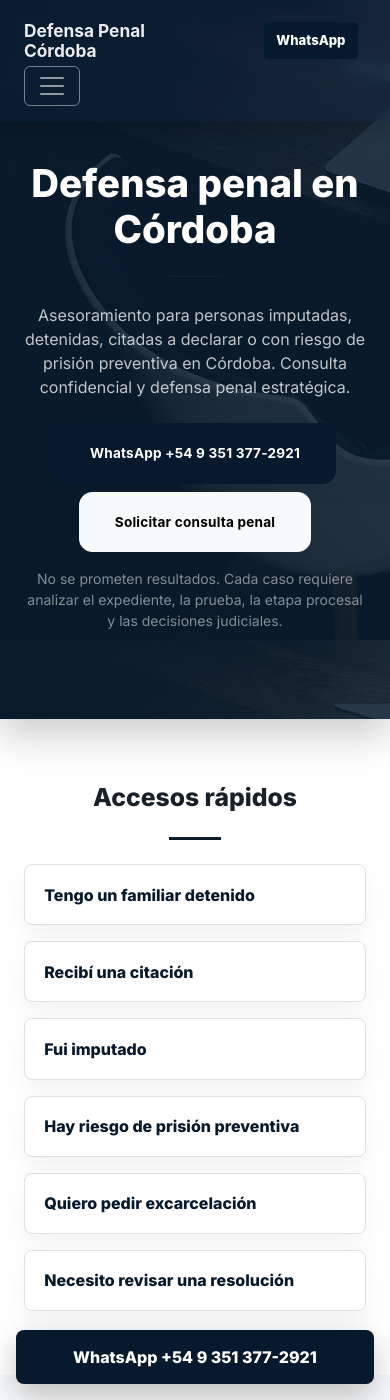
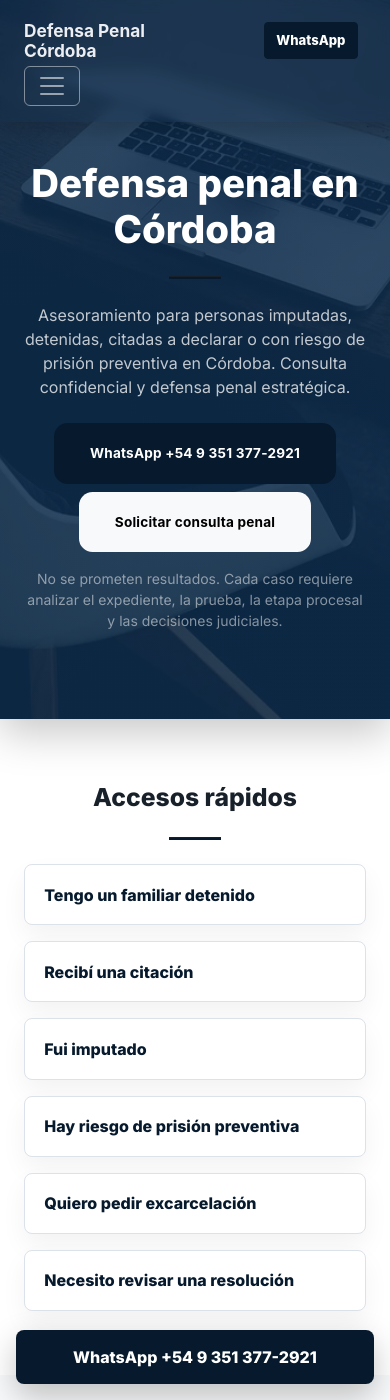
Before and after one commit to Elitedomainsx/Defensa-Penal-Cordoba, a Jekyll site: the page built from index.md, in a window 390 px wide and 1400 px high. Built offline with Jekyll 4.4.1, drawn with Linux system fonts in a browser that asks for light colours.

Commit message:
Optimiza titles y carga móvil crítica

```diff
--- a/_layouts/default.html
+++ b/_layouts/default.html
@@ -4,7 +4,13 @@
     <meta charset="utf-8" />
     <meta name="viewport" content="width=device-width, initial-scale=1, shrink-to-fit=no" />
 
-    {% seo %}
+    {% seo title=false %}
+    {%- assign seo_page_title = page.title | default: site.title -%}
+    {%- assign seo_title_length = seo_page_title | size -%}
+    {%- if seo_title_length > 65 -%}
+      {%- assign seo_page_title = seo_page_title | truncatewords: 7, '' -%}
+    {%- endif -%}
+    <title>{{ seo_page_title | escape }}</title>
 
     {%- if site.site_noindex == true and page.noindex != false -%}
     <meta name="robots" content="noindex,nofollow" />
@@ -18,9 +24,24 @@
     <link rel="preconnect" href="https://cdn.jsdelivr.net" />
     <link rel="preconnect" href="https://fonts.googleapis.com" />
     <link rel="preconnect" href="https://fonts.gstatic.com" crossorigin />
-    <link href="https://fonts.googleapis.com/css2?family=Inter:wght@400;500;600;700;800&display=swap" rel="stylesheet" />
+    <link href="https://fonts.googleapis.com/css2?family=Inter:wght@400;500;600;700;800&display=swap" rel="stylesheet" media="print" onload="this.media='all'" />
+    <noscript><link href="https://fonts.googleapis.com/css2?family=Inter:wght@400;500;600;700;800&display=swap" rel="stylesheet" /></noscript>
     <link href="/assets/creative/css/styles.css" rel="stylesheet" />
     <link rel="stylesheet" href="/assets/css/site.css" />
+
+    {%- if page.url == "/" -%}
+    <style>
+      @media (max-width: 767.98px) {
+        header.masthead {
+          background: linear-gradient(to bottom, rgba(11,42,74,0.86) 0%, rgba(11,42,74,0.86) 100%),
+                      url("/assets/creative/assets/img/bg-masthead-mobile.webp") !important;
+          background-position: center !important;
+          background-repeat: no-repeat !important;
+          background-size: cover !important;
+        }
+      }
+    </style>
+    {%- endif -%}
 
     {% include schema-legalservice.html %}
   </head>
@@ -29,8 +50,8 @@
     {{ content }}
     {% include footer.html %}
 
-    <script src="https://cdn.jsdelivr.net/npm/bootstrap@5.2.3/dist/js/bootstrap.bundle.min.js"></script>
-    <script src="/assets/creative/js/scripts.js"></script>
+    <script defer src="https://cdn.jsdelivr.net/npm/bootstrap@5.2.3/dist/js/bootstrap.bundle.min.js"></script>
+    <script defer src="/assets/creative/js/scripts.js"></script>
     <script>
       window.dataLayer = window.dataLayer || [];
       document.addEventListener('click', function (event) {
```
